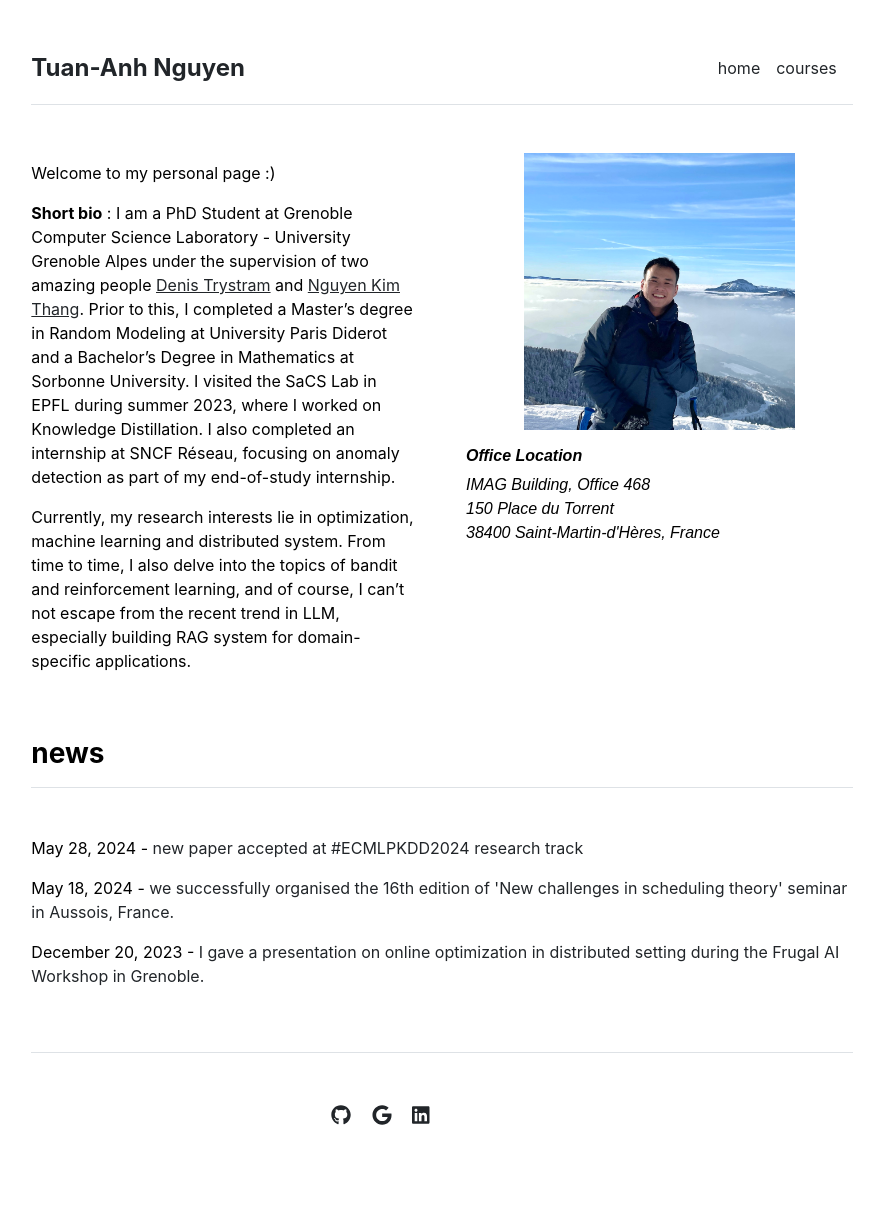
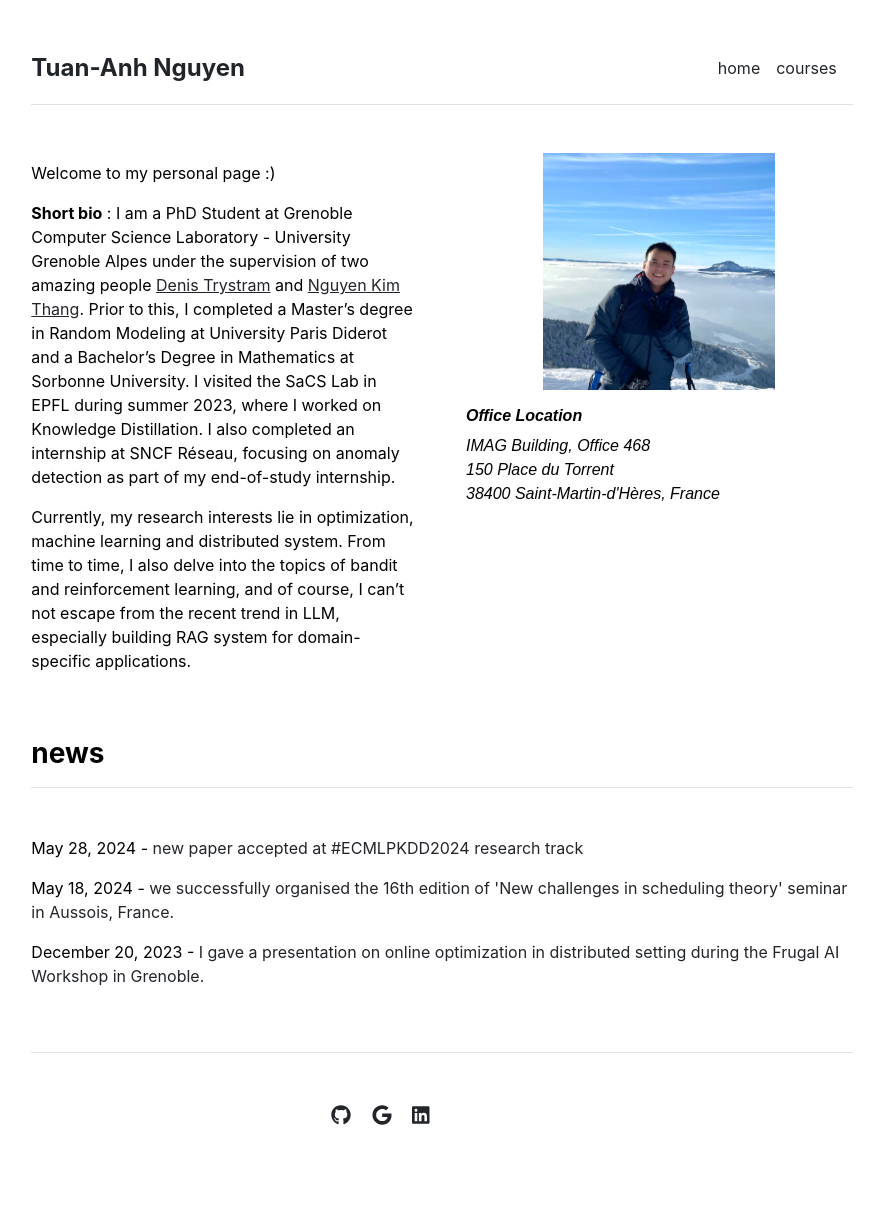
Before and after one commit to tuananhngh/tuananhngh.github.io, a Jekyll site: the page built from index.md, in a window 1280 px wide. Shown: the whole page, without its empty margins (198-1076 px from the left). Built offline with Jekyll 4.4.1, drawn with Linux system fonts in a browser that asks for light colours.

Commit message:
Update home.html

```diff
--- a/_layouts/home.html
+++ b/_layouts/home.html
@@ -8,7 +8,7 @@ layout: default
     {{ content }}
   </div>
   <div class="col-md-6">
-    <img src="{{ site.github.url }}/assets/img/tuan.jpg" alt="Home" width="70%" class="mx-auto d-block">
+    <img src="{{ site.github.url }}/assets/img/tuan.jpg" alt="Home" width="60%" class="mx-auto d-block">
 
     <div class="mt-3" style="font-family: Arial, sans-serif;font-size: 0.9;font-style: italic;">
       <h6 class="fw-bold">Office Location</h6>
```
